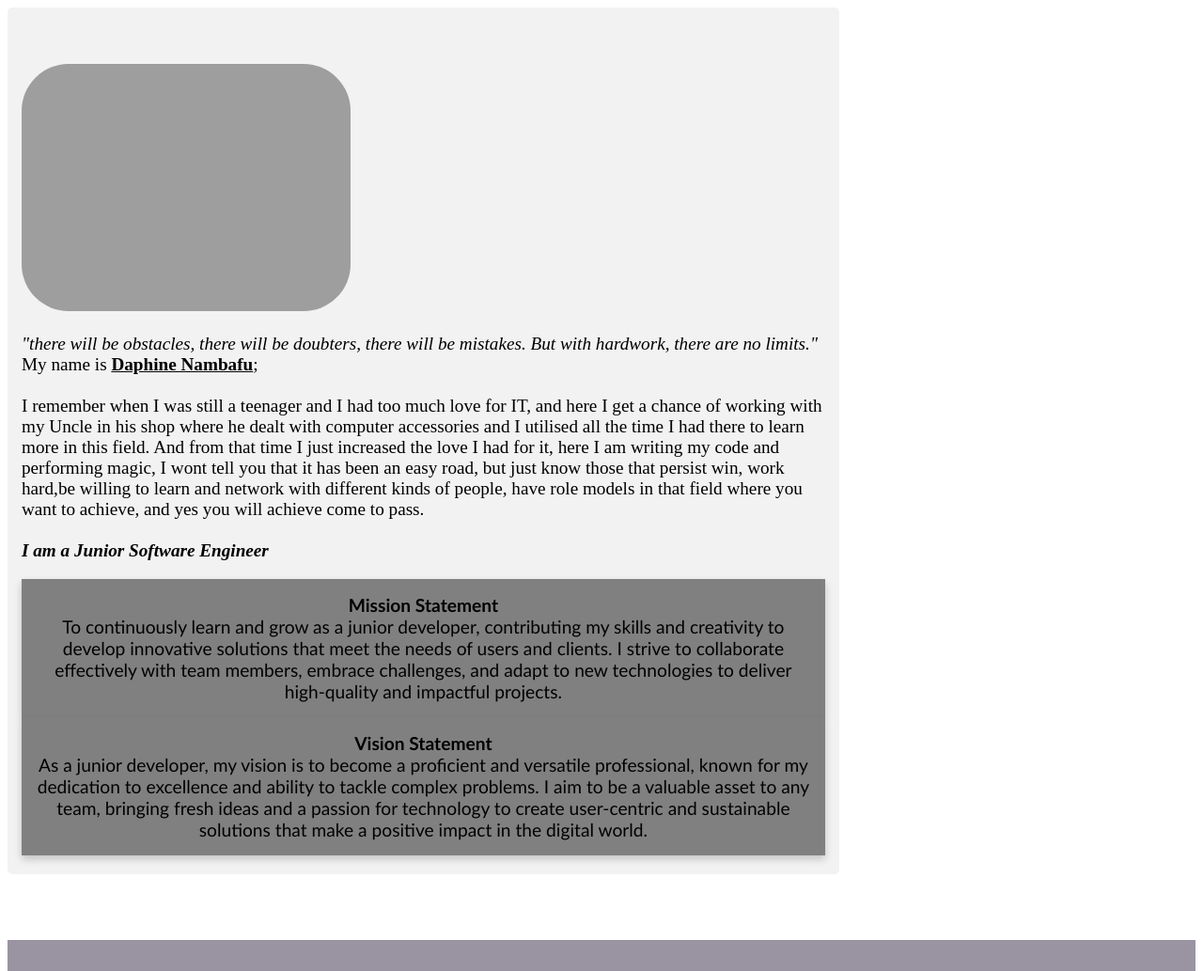
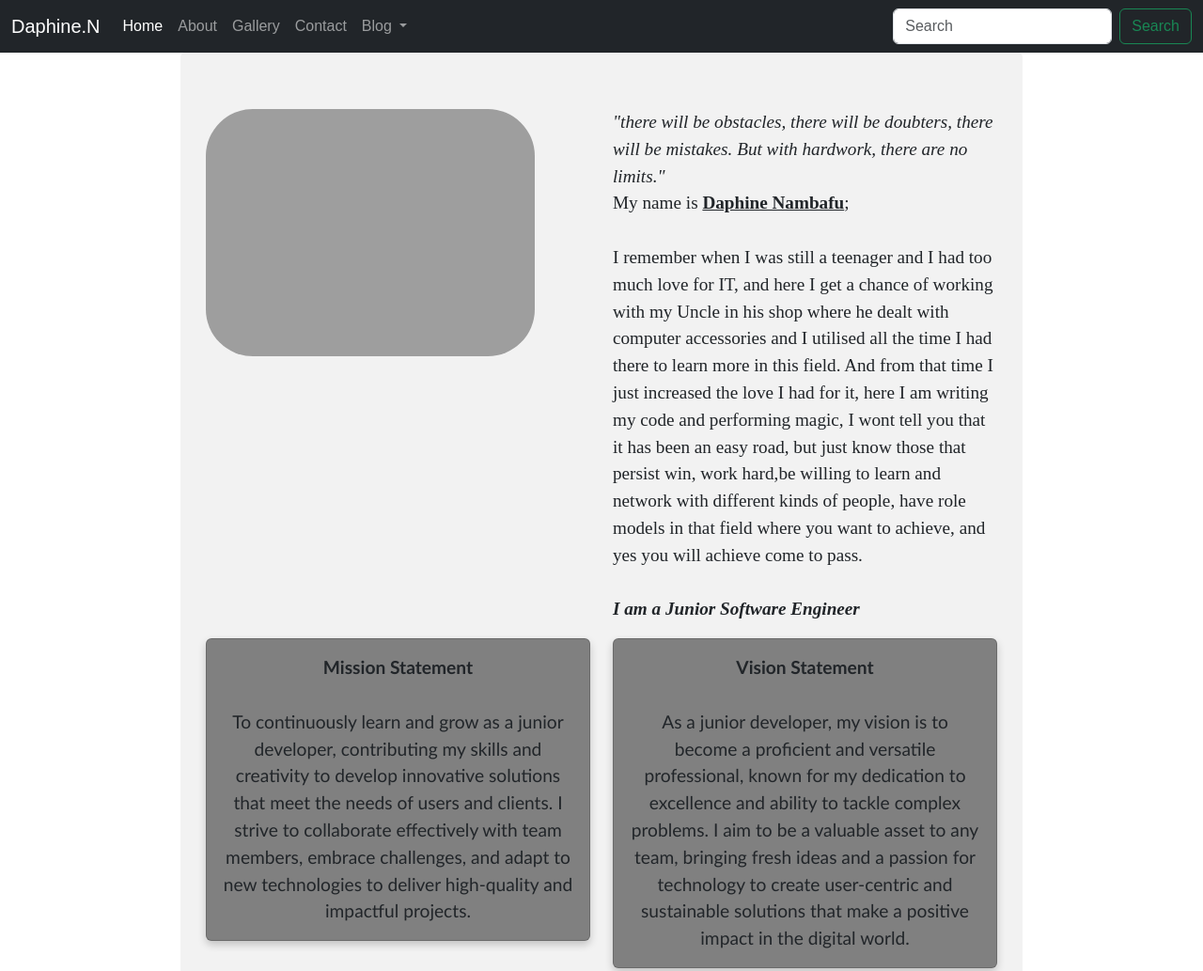
Before and after one commit to daphine-1207/blogs, a plain HTML site: page about.html in a window 1280 px wide. Shown: the top 1033 px of the page at 94% size. Drawn offline with Linux system fonts and the light colour scheme; the site is published under a folder, as on GitHub Pages, so addresses that start at the root find nothing.

Commit message:
corrected all my paths

```diff
--- a/about.html
+++ b/about.html
@@ -5,12 +5,12 @@
     <meta charset="UTF-8">
     <meta name="viewport" content="width=device-width, initial-scale=1.0">
     <title>Amazing-me</title>
-    <link rel="stylesheet" href="/bootsrap/css/bootstrap.css">
+    <link rel="stylesheet" href="bootsrap/css/bootstrap.css">
     <link rel="stylesheet" href="style.css">
 </head>
 
 <body>
-    <div w3-include-html="/includes/navbar.html"></div>
+    <div w3-include-html="includes/navbar.html"></div>
     <div class="container">
         <div class="row">
             <div class="col-md-6">
@@ -82,8 +82,8 @@
         </div>
 
     </footer>
-    <script src="/bootsrap/js/bootstrap.bundle.js"></script>
-    <script src="/js/include.js"></script>
+    <script src="bootsrap/js/bootstrap.bundle.js"></script>
+    <script src="js/include.js"></script>
 </body>
 
 </html>
```
Also changed, not shown: blog.html (+4 -4 lines), comments.html (+4 -4 lines), contact.html (+4 -4 lines), gallery.html (+4 -4 lines), julia.html (+4 -4 lines), posts.html (+4 -4 lines), samson.html (+4 -4 lines).
